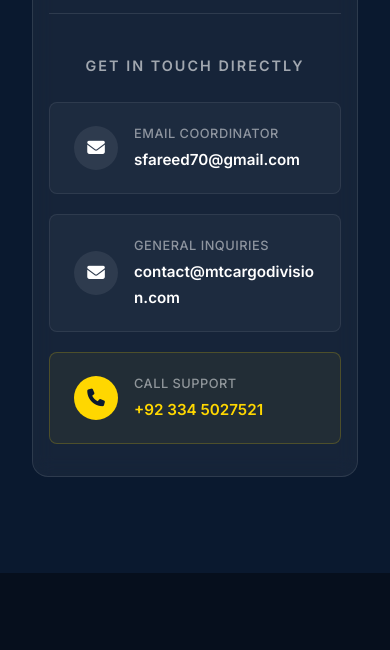
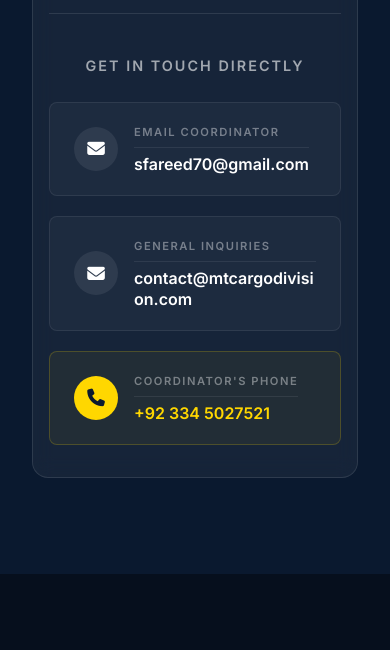
Before and after one commit to TayyabSheikh/mtcargo-website, a plain HTML site: page index.html in a window 390 px wide. Shown: the part 7080-7730 px from the top of the page. Drawn offline with Linux system fonts and the light colour scheme.

Commit message:
Update phone label and improve CTA card label/value distinction

```diff
--- a/css/styles.css
+++ b/css/styles.css
@@ -765,22 +765,26 @@ img {
 .cta-text {
     display: flex;
     flex-direction: column;
-    gap: 0.15rem;
+    gap: 0.3rem;
 }
 
 .cta-label {
-    font-size: 0.8rem;
-    color: rgba(255, 255, 255, 0.5);
-    font-weight: 500;
+    font-size: 0.7rem;
+    color: rgba(255, 255, 255, 0.4);
+    font-weight: 600;
     text-transform: uppercase;
-    letter-spacing: 0.5px;
+    letter-spacing: 1.5px;
+    border-bottom: 1px solid rgba(255, 255, 255, 0.08);
+    padding-bottom: 0.3rem;
+    margin-bottom: 0.1rem;
 }
 
 .cta-value {
-    font-size: 0.95rem;
+    font-size: 1rem;
     color: var(--color-bg-white);
     font-weight: 600;
     word-break: break-all;
+    line-height: 1.3;
 }
 
 .cta-link-card.highlight .cta-value {
--- a/index.html
+++ b/index.html
@@ -206,7 +206,7 @@
                             <a href="tel:+923345027521" class="cta-link-card highlight">
                                 <div class="cta-icon"><i class="fas fa-phone"></i></div>
                                 <div class="cta-text">
-                                    <span class="cta-label">Call Support</span>
+                                    <span class="cta-label">Coordinator's Phone</span>
                                     <span class="cta-value">+92 334 5027521</span>
                                 </div>
                             </a>
```
